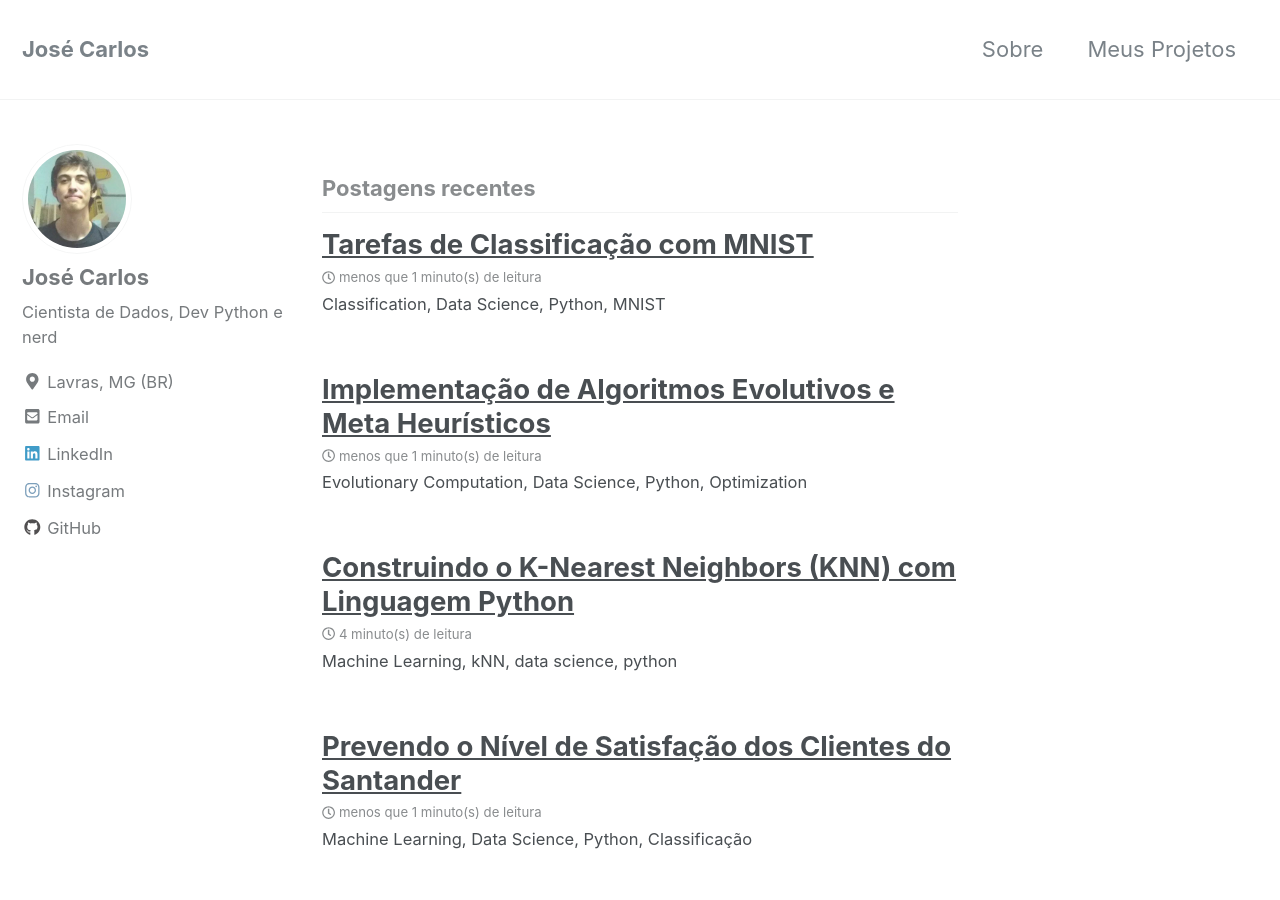
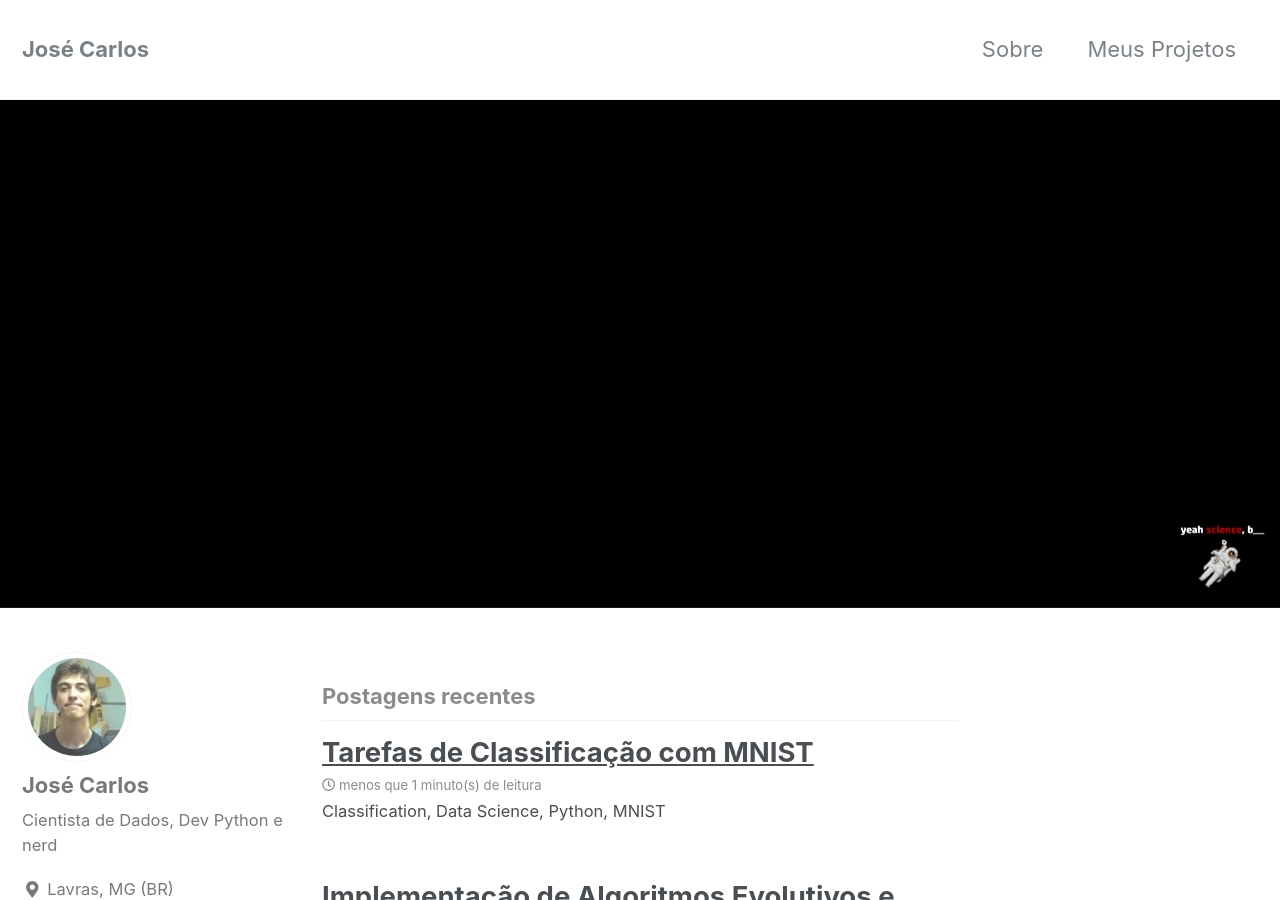
Before and after one commit to jcfneto/jcfneto.github.io, a Jekyll site: the page built from index.html, in a window 1280 px wide and 900 px high. Built offline with Jekyll 4.4.1, drawn with Linux system fonts in a browser that asks for light colours; nearby versions of some CDN libraries; the list of posts is cut into pages by our own code; a file with an impossible date is left out.

Commit message:
Update index.html

```diff
--- a/index.html
+++ b/index.html
@@ -1,6 +1,6 @@
 ---
 layout: home
 author_profile: true
-# header:
-  # image: "/images/header.png"
+header:
+  image: "/images/header.png"
 ---
```
